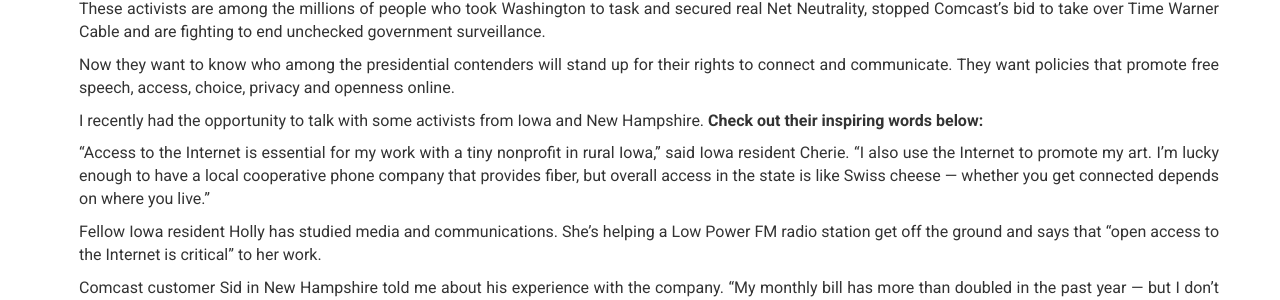
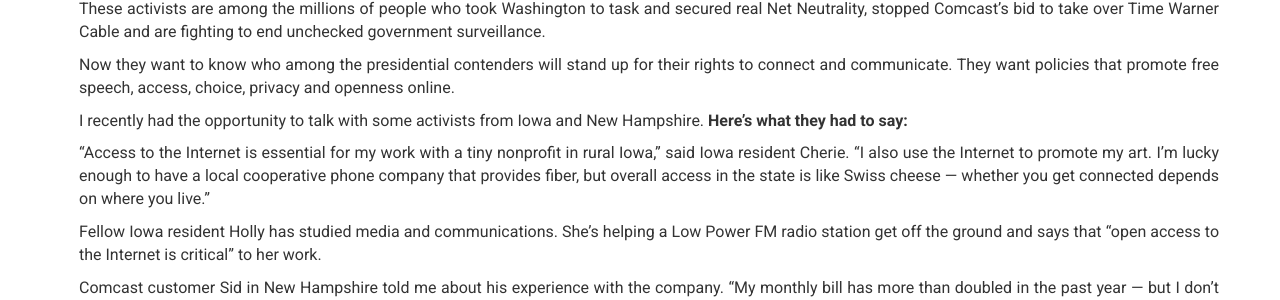
Before and after one commit to freepress/internet2016, a Jekyll site: the page built from _posts/blog/2015-09-10-don't-want-to-live-in-world-internet-free.md, in a window 1280 px wide. Shown: the part 1247-1547 px from the top of the page. Built offline with Jekyll 4.4.1, drawn with Linux system fonts in a browser that asks for light colours; comment, search, counter and statistics services are not loaded.

Commit message:
Updated content

```diff
--- a/_posts/blog/2015-09-10-don't-want-to-live-in-world-internet-free.md
+++ b/_posts/blog/2015-09-10-don't-want-to-live-in-world-internet-free.md
@@ -20,7 +20,7 @@
 
 Now they want to know who among the presidential contenders will stand up for their rights to connect and communicate. They want policies that promote free speech, access, choice, privacy and openness online.
 
-I recently had the opportunity to talk with some activists from Iowa and New Hampshire. **Check out their inspiring words below:**
+I recently had the opportunity to talk with some activists from Iowa and New Hampshire. **Here's what they had to say:**
 
 “Access to the Internet is essential for my work with a tiny nonprofit in rural Iowa,” said Iowa resident Cherie. “I also use the Internet to promote my art. I’m lucky enough to have a local cooperative phone company that provides fiber, but overall access in the state is like Swiss cheese — whether you get connected depends on where you live.”
 
```
